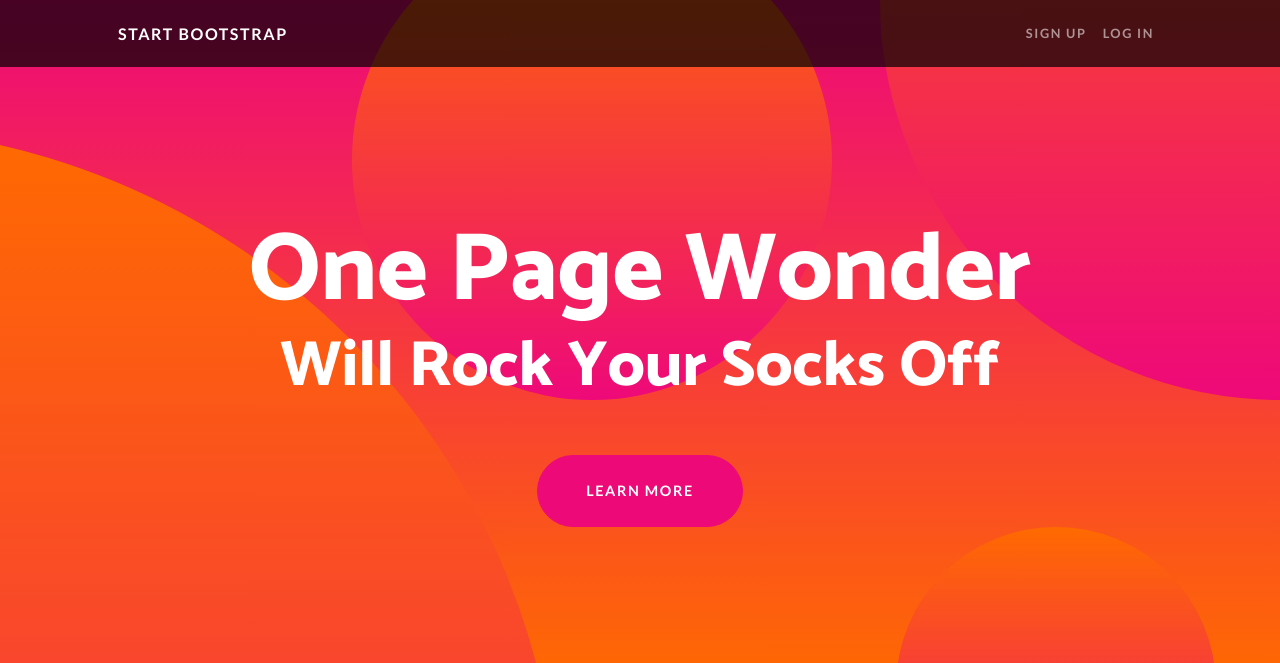
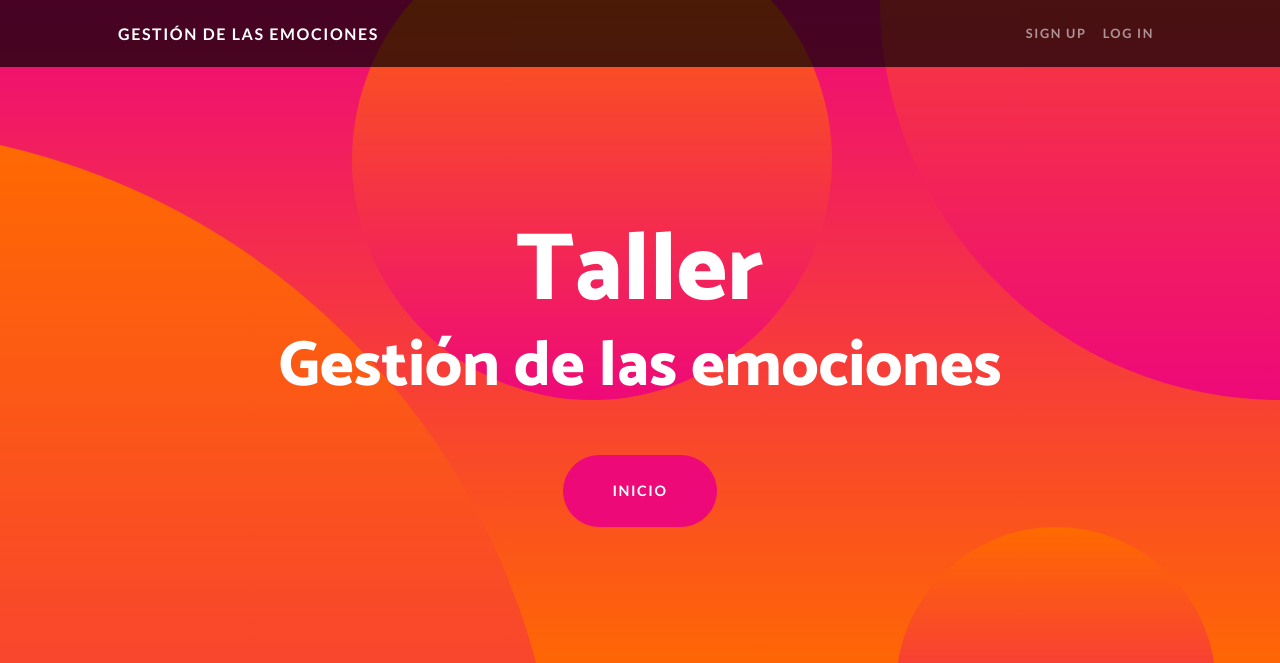
Before and after one commit to RichardGalloso/Gestion-de-las-emociones, a plain HTML site: page index.html in a window 1280 px wide. Shown: the top 663 px of the page. Drawn offline with nearby package versions, Linux system fonts and the light colour scheme.

Commit message:
Update index.html

```diff
--- a/index.html
+++ b/index.html
@@ -5,7 +5,7 @@
         <meta name="viewport" content="width=device-width, initial-scale=1, shrink-to-fit=no" />
         <meta name="description" content="" />
         <meta name="author" content="" />
-        <title>One Page Wonder - Start Bootstrap Template</title>
+        <title>TALLER:GESTION DE LAS EMOCIONES</title>
         <link rel="icon" type="image/x-icon" href="assets/icons8-aprendizaje-16.png" />
         <!-- Font Awesome icons (free version)-->
         <script src="https://use.fontawesome.com/releases/v6.1.0/js/all.js" crossorigin="anonymous"></script>
@@ -19,7 +19,7 @@
         <!-- Navigation-->
         <nav class="navbar navbar-expand-lg navbar-dark navbar-custom fixed-top">
             <div class="container px-5">
-                <a class="navbar-brand" href="#page-top">Start Bootstrap</a>
+                <a class="navbar-brand" href="#page-top">Gestión de las emociones</a>
                 <button class="navbar-toggler" type="button" data-bs-toggle="collapse" data-bs-target="#navbarResponsive" aria-controls="navbarResponsive" aria-expanded="false" aria-label="Toggle navigation"><span class="navbar-toggler-icon"></span></button>
                 <div class="collapse navbar-collapse" id="navbarResponsive">
                     <ul class="navbar-nav ms-auto">
@@ -33,9 +33,9 @@
         <header class="masthead text-center text-white">
             <div class="masthead-content">
                 <div class="container px-5">
-                    <h1 class="masthead-heading mb-0">One Page Wonder</h1>
-                    <h2 class="masthead-subheading mb-0">Will Rock Your Socks Off</h2>
-                    <a class="btn btn-primary btn-xl rounded-pill mt-5" href="#scroll">Learn More</a>
+                    <h1 class="masthead-heading mb-0">Taller</h1>
+                    <h2 class="masthead-subheading mb-0">Gestión de las emociones</h2>
+                    <a class="btn btn-primary btn-xl rounded-pill mt-5" href="#scroll">Inicio</a>
                 </div>
             </div>
             <div class="bg-circle-1 bg-circle"></div>
```
